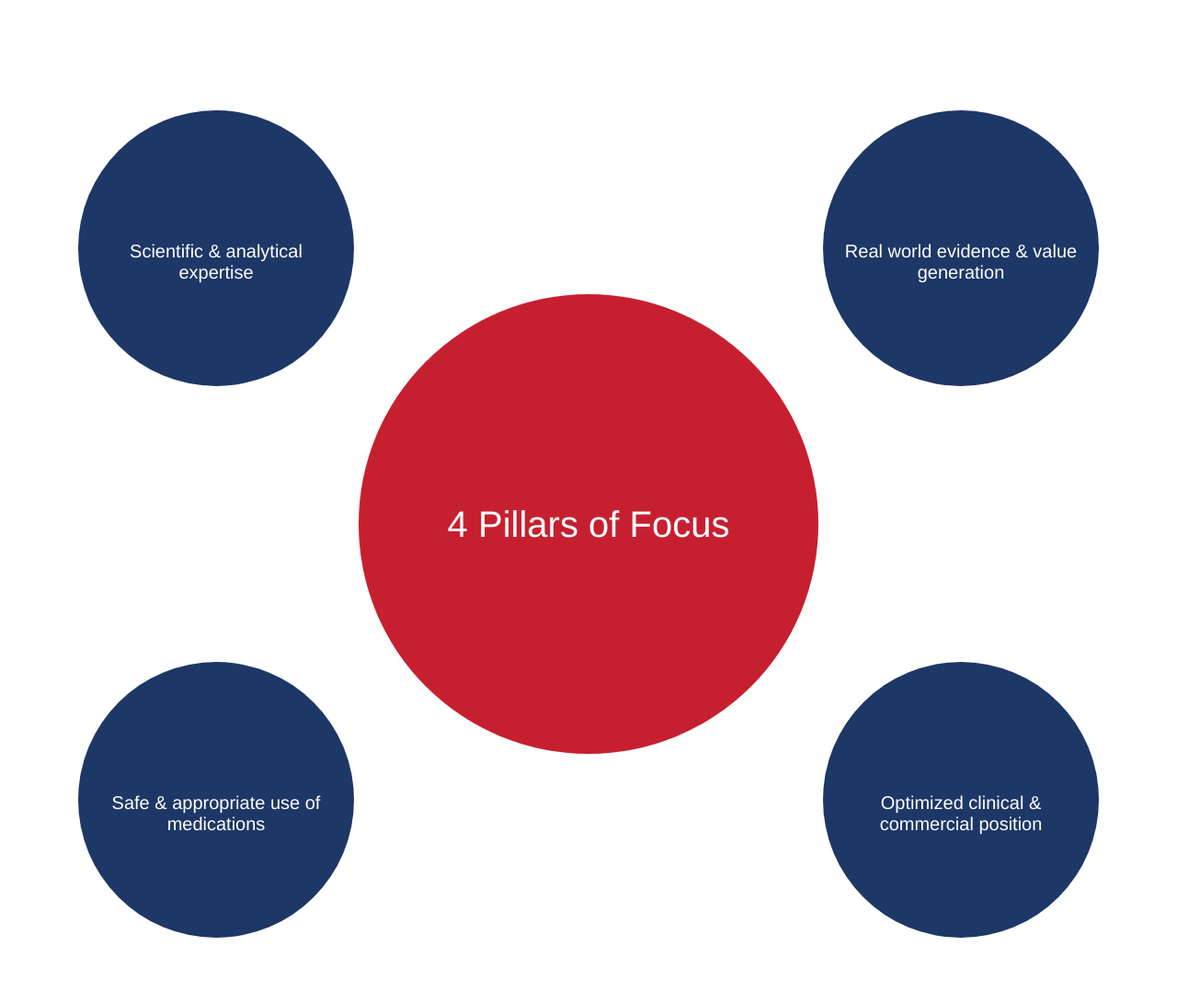
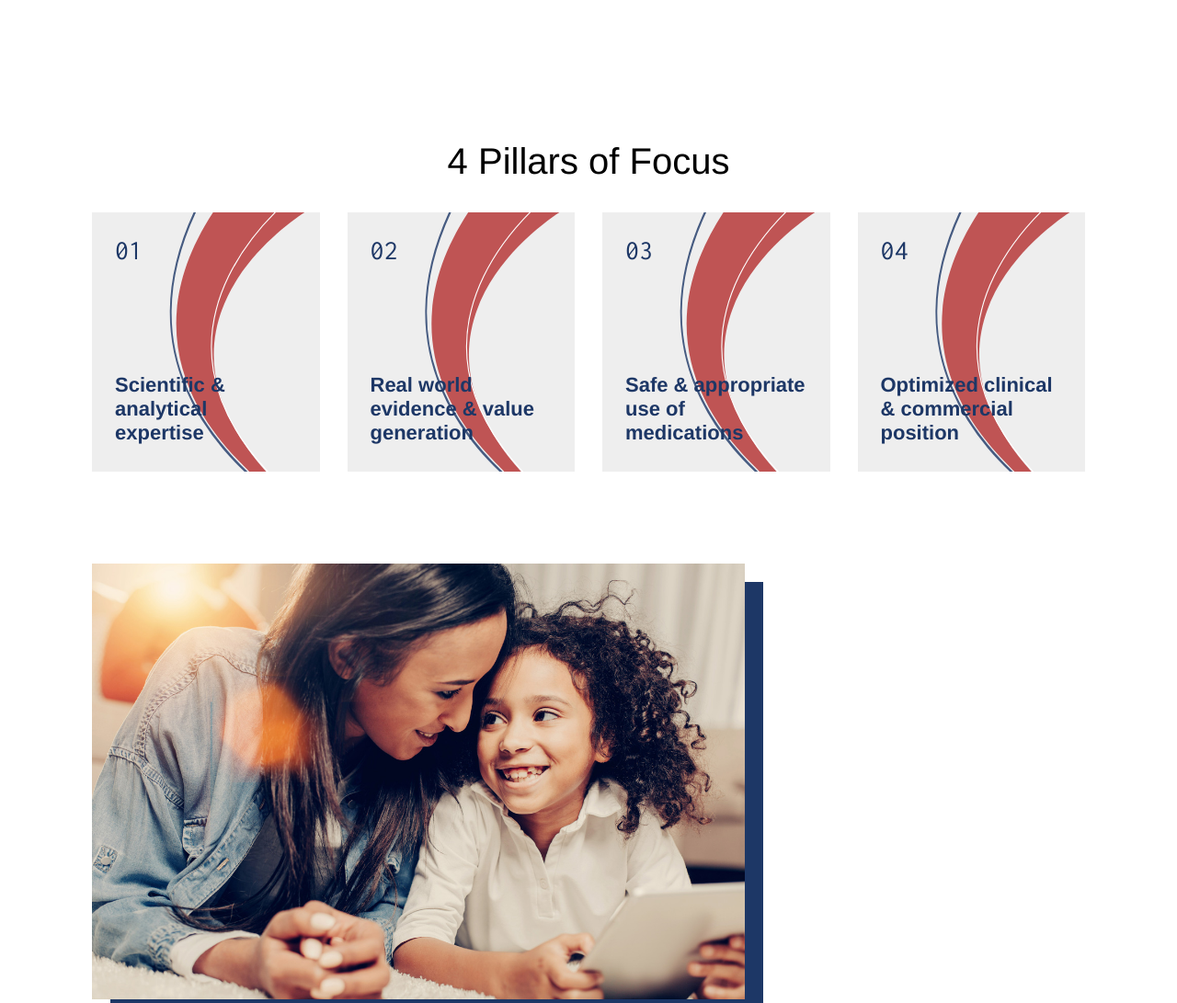
Before and after one commit to havashealthplus/ubc-dia, a plain HTML site: page index.html in a window 1280 px wide. Shown: the part 680-1771 px from the top of the page at 92% size. Drawn offline with nearby package versions, Linux system fonts and the light colour scheme.

Commit message:
new four pillars

```diff
--- a/assets/css/style.css
+++ b/assets/css/style.css
@@ -235,110 +235,69 @@ hr {
   margin: 0 0 5rem;
 }
 
-.pillars {
-  display: block;
-  height: 30rem;
-  width: 30rem;
-  top: 20rem;
-  margin-top: 10rem;
-  margin-right: auto;
-  margin-left: auto;
-  border-radius: 50%;
-  background: #c62030;
-  color: #ffffff;
-}
-
-.pillars-inner {
-  display: flex;
-  align-items: center;
-  justify-content: center;
-  height: 30rem;
-}
-
-.pillars h2 {
+.info h2 {
   font-size: 2.5rem;
   text-align: center;
 }
 
 .pillar {
-  position: absolute;
-  display: block;
-  height: 15rem;
-  width: 15rem;
-  padding: .5rem;
-  border-radius: 50%;
-  background: #1d3766;
-  color: #ffffff;
+  margin-bottom: 5rem;
+  background: #eeeeee;
+  background: url('../images/pillar-bg.svg');
+  background-size: cover;
+  background-repeat: no-repeat;
+  background-position: right;
+  color: #1d3766;
 }
 
 .pillar-inner {
   display: flex;
-  align-items: center;
-  justify-content: center;
-  height: 15rem;
+  align-items: flex-end;
+  padding: 5rem 2.5rem 0;
 }
 
-#one {
-  top: 0;
-  left: 0;
+.pillar-inner h4 {
+  font-size: 2rem;
+  font-weight: 700;
 }
 
-#two {
-  top: 0;
-  right: 0;
+.pillar::before {
+  position: relative;
+  top: 2.5rem;
+  left: 2.5rem;
+  font-family: 'Inconsolata', monospace;
+  font-size: 3rem;
+  font-weight: 400;
 }
 
-#three {
-  bottom: -10rem;
-  left: 0;
+#one::before {
+  content: '01';
 }
 
-#four {
-  right: 0;
-  bottom: -10rem;
+#two::before {
+  content: '02';
 }
 
-.pillar h4 {
-  font-size: 1.6rem;
-  text-align: center;
+#three::before {
+  content: '03';
+}
+
+#four::before {
+  content: '04';
 }
 
 @media screen and (min-width: 768px) {
-  .pillars {
-    height: 50rem;
-    width: 50rem;
-    margin-top: 20rem;
-  }
-  .pillars-inner {
-    height: 50rem;
-  }
-  .pillars h2 {
+  .info h2 {
     font-size: 4rem;
   }
   .pillar {
-    height: 30rem;
-    width: 30rem;
-    padding: 1.5rem;
+    min-height: 25rem;
   }
   .pillar-inner {
-    height: 30rem;
+    min-height: 25rem;
   }
-  .pillar h4 {
-    font-size: 2rem;
-  }
-  #one {
-    top: 0;
-  }
-  #two {
-    top: 0;
-    right: 0;
-  }
-  #three {
-    bottom: -20rem;
-  }
-  #four {
-    right: 0;
-    bottom: -20rem;
+  .pillar-inner h4 {
+    font-size: 2.2rem;
   }
 }
 
@@ -348,7 +307,7 @@ hr {
 }
 
 #biotech {
-  margin-top: 30rem;
+  margin-top: 5rem;
 }
 
 #biotech, #manu {
--- a/index.html
+++ b/index.html
@@ -11,6 +11,8 @@
     <!-- style sheets -->
     <link rel="stylesheet" type="text/css" href="assets/css/ubc-grid.css">
     <link rel="stylesheet" type="text/css" href="assets/css/style.css">
+    <!-- font -->
+    <link href="https://fonts.googleapis.com/css?family=Inconsolata" rel="stylesheet">
   </head>
   <body>
 
@@ -45,26 +47,32 @@
       <div class="container">
         <div class="row">
           <div class="col-12">
-            <div class="pillars">
-              <div class="pillars-inner">
-                <h2>4 Pillars of Focus</h2>
-              </div>
-            </div>
+            <h2>4 Pillars of Focus</h2>
+          </div>
+        </div>
+        <div class="row">
+          <div class="col-12 col-sm-6 col-md-3">
             <div class="pillar" id="one">
               <div class="pillar-inner">
                 <h4>Scientific &amp; analytical expertise</h4>
               </div>
             </div>
+          </div>
+          <div class="col-12 col-sm-6 col-md-3">
             <div class="pillar" id="two">
               <div class="pillar-inner">
                 <h4>Real world evidence &amp; value generation</h4>
               </div>
             </div>
+          </div>
+          <div class="col-12 col-sm-6 col-md-3">
             <div class="pillar" id="three">
               <div class="pillar-inner">
                 <h4>Safe &amp; appropriate use of medications</h4>
               </div>
             </div>
+          </div>
+          <div class="col-12 col-sm-6 col-md-3">
             <div class="pillar" id="four">
               <div class="pillar-inner">
                 <h4>Optimized clinical &amp; commercial position</h4>
```
Also changed, not shown: assets/images/pillar-bg.svg (added).
